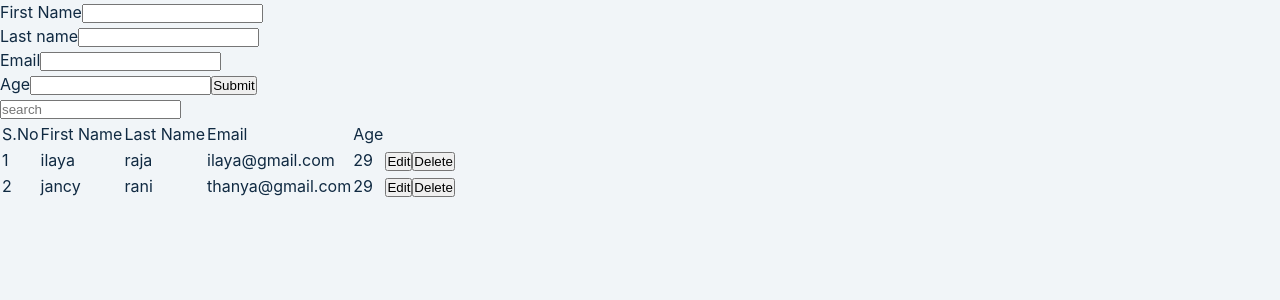
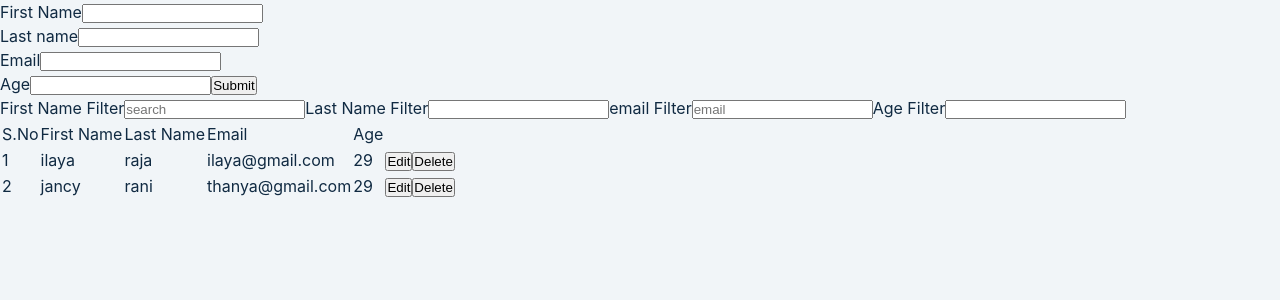
Before and after one commit to ilayarajacloud/react-crud-operation, a React (Create React App) app: page / in a window 1280 px wide. Shown: the top 300 px of the page. Built offline with nearby package versions, Linux system fonts and the light colour scheme.

Commit message:
coloum type filter

```diff
--- a/src/component/crud.js
+++ b/src/component/crud.js
@@ -11,6 +11,10 @@ const Crud = () => {
   const [studentList, setStudentList] = useState(studentInformation);
   const [updateStudent, setUpdateStudent] = useState({})
   const [filterData, setFilterData] = useState('');
+  const [filterGmail, setFilterGmail] = useState('');
+  const [filterLastName, setFilterLastName] = useState("");
+  const [filterAge, setFilterAge] = useState('');
+
   console.log(studentList);
 
   const findSearch = (e) => {
@@ -18,8 +22,23 @@ const Crud = () => {
     setFilterData(value);
   }
 
+  const findGmail=(e)=>{
+    setFilterGmail(e.target.value)
+  }
+
+  const findLastName=(e)=>{
+    setFilterLastName(e.target.value)
+  }
+  const findAge=(e)=>{
+    setFilterAge(e.target.value)
+  }
+  console.log(filterAge);
+
   const resultData = studentList.filter((item) =>
     item.fname.toLowerCase().includes(filterData.toLowerCase())
+     && item.email.toLowerCase().includes(filterGmail.toLowerCase())
+     && item.lname.toLowerCase().includes(filterLastName.toLowerCase())
+     && item.age.toLocaleUpperCase().includes(filterAge.toLowerCase())
   )
 
   // const resultData=studentList.filter((item)=>{
@@ -57,8 +76,8 @@ const Crud = () => {
   }
   return (
     <>
-      <Form addStudentList={addStudentList} updateStudent={updateStudent} findSearch={findSearch} />
-      <TableComponent data={resultData} deleteStudent={deleteStudent} editStudent={editStudent} />
+      <Form addStudentList={addStudentList} updateStudent={updateStudent} />
+      <TableComponent data={resultData} deleteStudent={deleteStudent} editStudent={editStudent} findSearch={findSearch} findGmail={findGmail} findLastName={findLastName} findAge={findAge}/>
     </>
   )
 }
--- a/src/shared/form.js
+++ b/src/shared/form.js
@@ -1,6 +1,6 @@
 import React, { useEffect, useState } from 'react'
 
-const Form = ({ addStudentList, updateStudent, findSearch }) => {
+const Form = ({ addStudentList, updateStudent }) => {
   const initialState = { id: null, fname: '', lname: '', email: '', age: '' }
   const [userInput, setUserInput] = useState(initialState);
 
@@ -21,9 +21,7 @@ const Form = ({ addStudentList, updateStudent, findSearch }) => {
   }
   console.log(userInput);
 
-  const searchInput=(e)=>{
-    findSearch(e)
-  }
+
 
   return (
     <>
@@ -60,9 +58,7 @@ const Form = ({ addStudentList, updateStudent, findSearch }) => {
           onChange={handleChange}
         />
         <button onClick={addFormData}>Submit</button>
-      </form>
-
-      <input type='search' placeholder='search' onChange={searchInput}/>
+     </form>
     </>
   )
 }
--- a/src/shared/tableComponent.js
+++ b/src/shared/tableComponent.js
@@ -1,19 +1,46 @@
 import React from 'react'
 
-const TableComponent = ({ data, deleteStudent, editStudent }) => {
+const TableComponent = ({ data, deleteStudent, editStudent,  findSearch, findGmail, findLastName, findAge }) => {
   console.log(data);
 
-  const onDelete=(id)=>{
+  const onDelete = (id) => {
     deleteStudent(id)
     console.log(id);
   }
 
-  const onEdit=(id)=>{
+  const onEdit = (id) => {
     editStudent(id)
-    }
+  }
+
+  const searchInput = (e) => {
+    findSearch(e)
+  }
+  const searchGmail = (e) => {
+    findGmail(e)
+  }
+  const searchLastName = (e) => {
+    findLastName(e)
+  }
+
+  const searchAge =(e)=>{
+    findAge(e)
+  }
   return (
     <>
-      <table style={{border:2}}>
+
+      <label>First Name Filter</label>
+      <input type='search' placeholder='search' onChange={searchInput} />
+
+      <label>Last Name Filter</label>
+      <input type='text' onChange={searchLastName} />
+
+      <label>email Filter</label>
+      <input type='text' placeholder='email' onChange={searchGmail} />
+
+      <label>Age Filter</label>
+      <input type='text' onChange={searchAge} />
+
+      <table style={{ border: 2 }}>
         <thead>
           <tr>
 
@@ -36,8 +63,8 @@ const TableComponent = ({ data, deleteStudent, editStudent }) => {
                   <td>{item.email}</td>
                   <td>{item.age}</td>
                   <td>
-                    <button onClick={()=>onEdit(item.id)}>Edit</button>
-                    <button onClick={()=>onDelete(item.id)}>Delete</button>
+                    <button onClick={() => onEdit(item.id)}>Edit</button>
+                    <button onClick={() => onDelete(item.id)}>Delete</button>
                   </td>
                 </tr>
               ))
```
